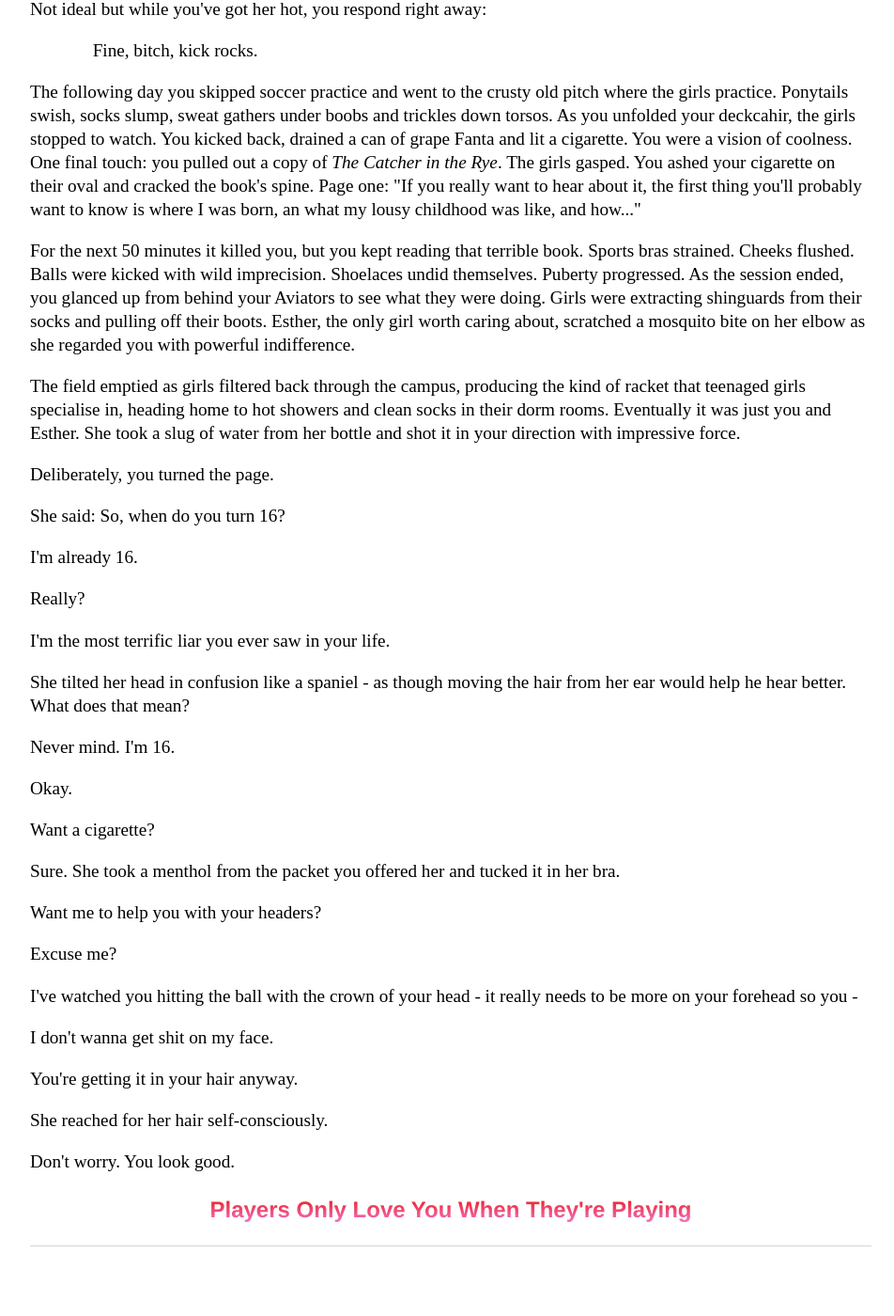
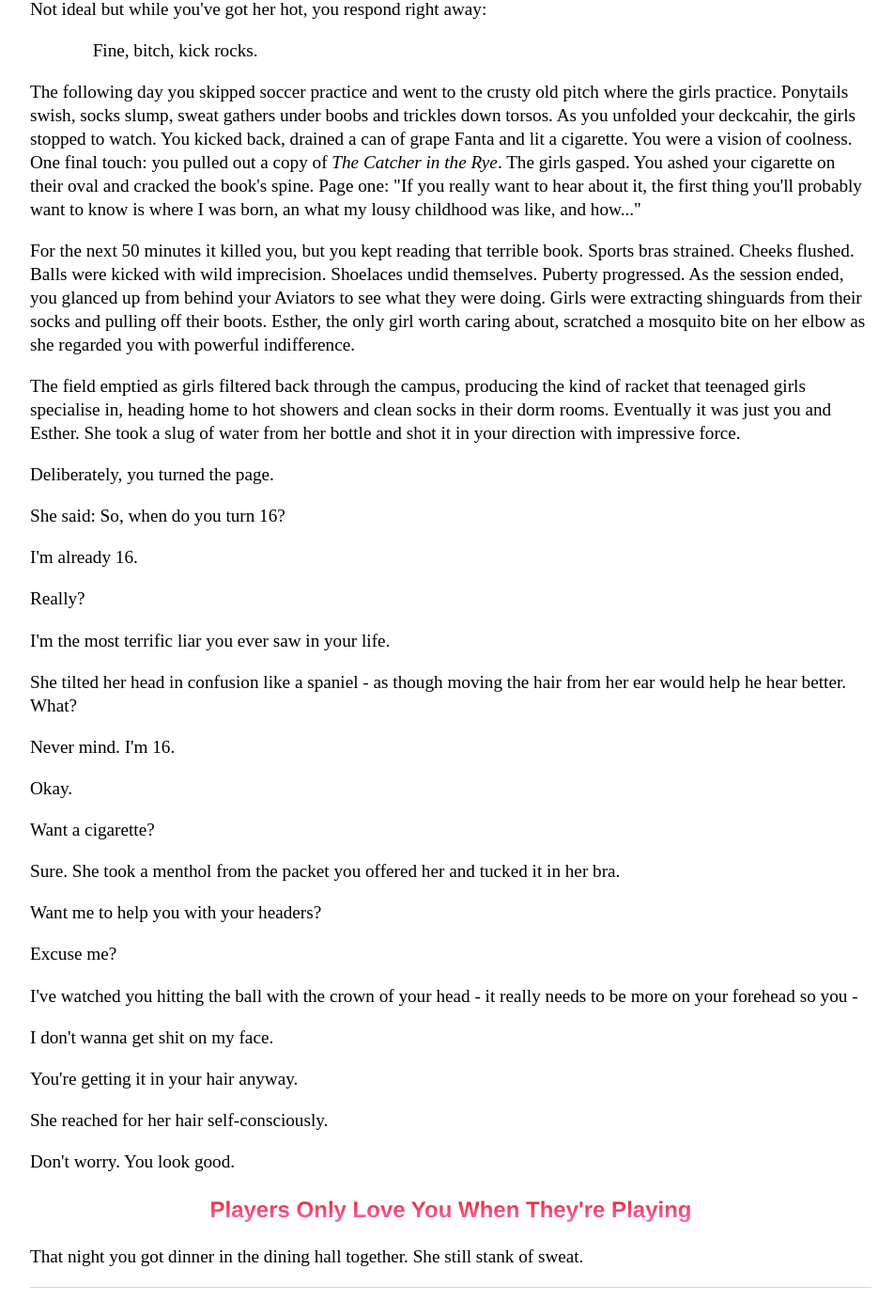
Before and after one commit to Pinelife/pinelife.github.io, a Jekyll site: the page built from Hellhole/excitingevent2.html, in a window 1280 px wide and 1400 px high, scrolled down 1117 px. Shown: the whole window at 94% size, without its empty margins (160-1112 px from the left). Built offline with Jekyll 4.4.1, drawn with Linux system fonts in a browser that asks for light colours; before the commit the page ends 2473 px from its top, so only the background shows below that.

Commit message:
Update excitingevent2.html

```diff
--- a/Hellhole/excitingevent2.html
+++ b/Hellhole/excitingevent2.html
@@ -83,7 +83,7 @@ Deliberately, you turned the page.
 <p>Really?</p>
 <p>I'm the most terrific liar you ever saw in your life.</p>
 <p>She tilted her head in confusion like a spaniel - as though moving the hair from her ear would help he hear better.
- What does that mean?</p>
+ What?</p>
 <p>Never mind. I'm 16.</p>
 <p>Okay.</p>
 <p>Want a cigarette?</p>
@@ -96,3 +96,4 @@ Deliberately, you turned the page.
 <p>She reached for her hair self-consciously.</p>
 <p>Don't worry. You look good.</p>
 <h3 id = "players">Players Only Love You When They're Playing</h3>
+<p>That night you got dinner in the dining hall together. She still stank of sweat. </p>
```
